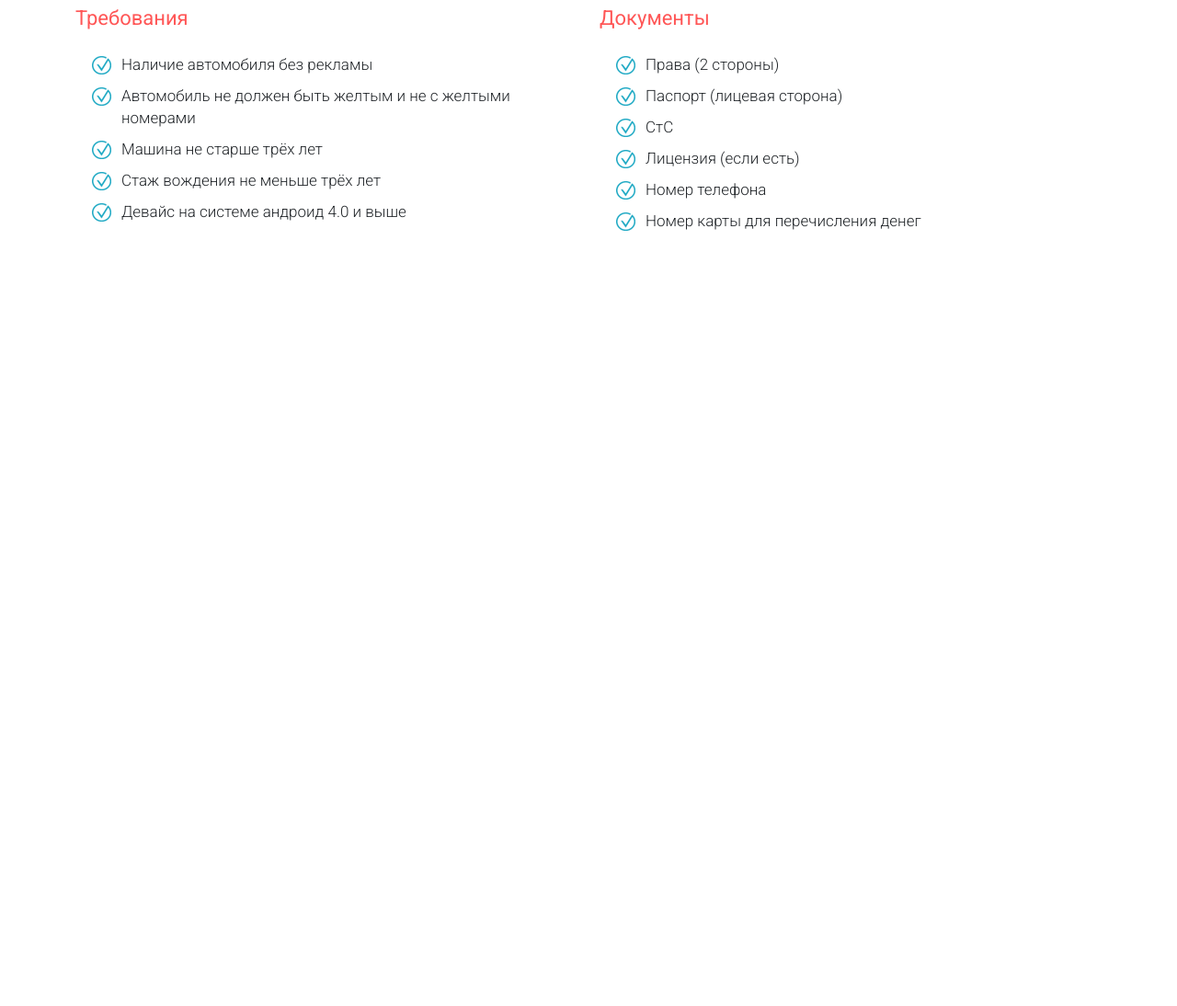
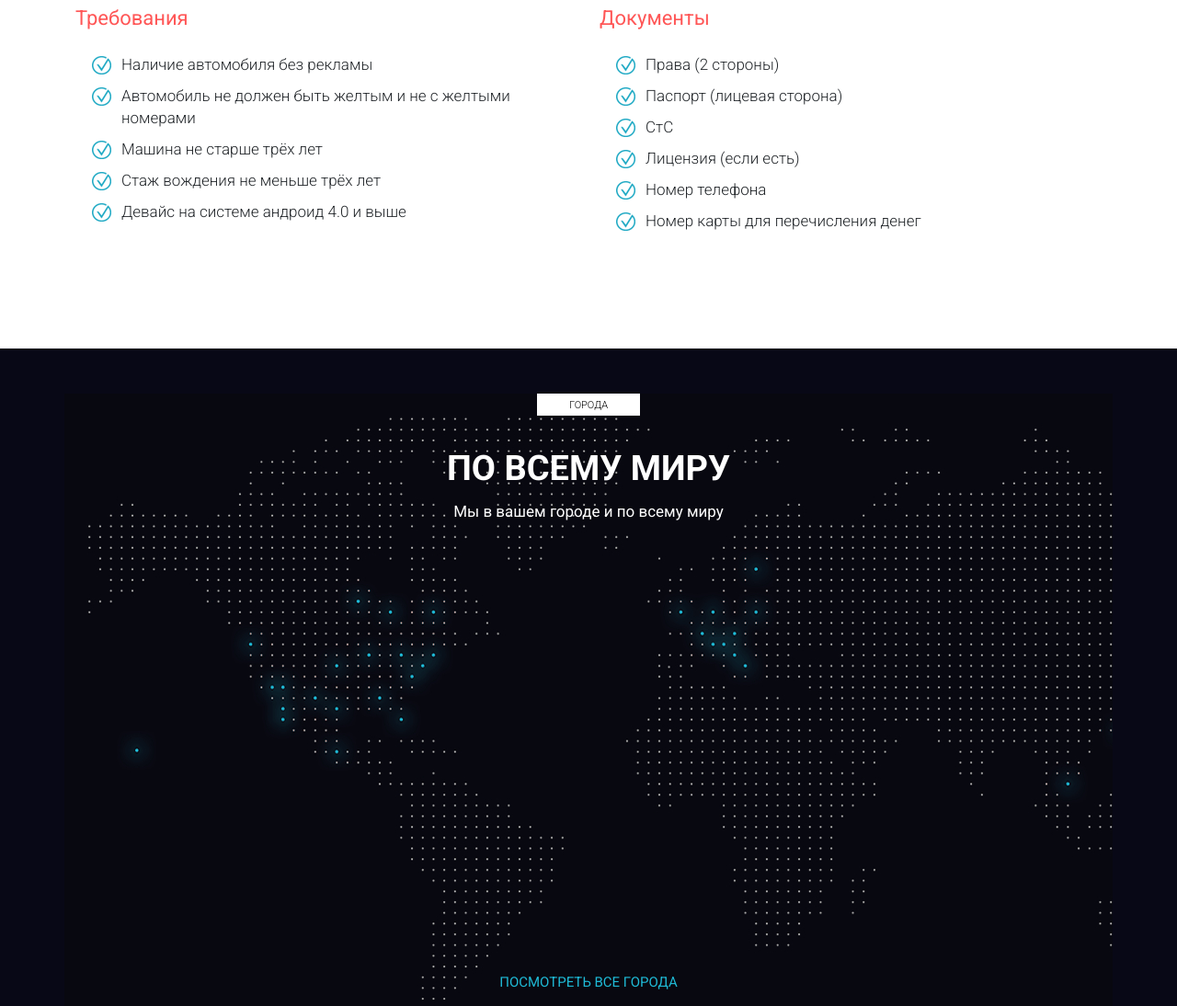
Before and after one commit to IvanMetlitski/UberBootstrap, a website: page src/js/index.html in a window 1280 px wide. Shown: the part 4239-5333 px from the top of the page at 92% size. Before the commit the page ends 4618 px from the top, so only its background shows below. Drawn offline with Linux system fonts and the light colour scheme.

Commit message:
uber section world

```diff
--- a/src/js/index.html
+++ b/src/js/index.html
@@ -320,5 +320,14 @@
         </div>
     </div>
 </section>
+
+<section class="world">
+    <div class="container">
+        <div class="label label_white">города</div>
+        <h2 class="title title_white">По всему миру</h2>
+        <div class="subtitle subtitle_white">Мы в вашем городе и по всему миру</div>
+        <a href="#" class="cities">посмотреть все города</a>
+    </div>
+</section>
 </body>
 </html>
```
Also changed, not shown: src/sass/style.sass (+23 -1 lines), src/img/world.jpg (added), src/sass/style.css, 1 other file.
